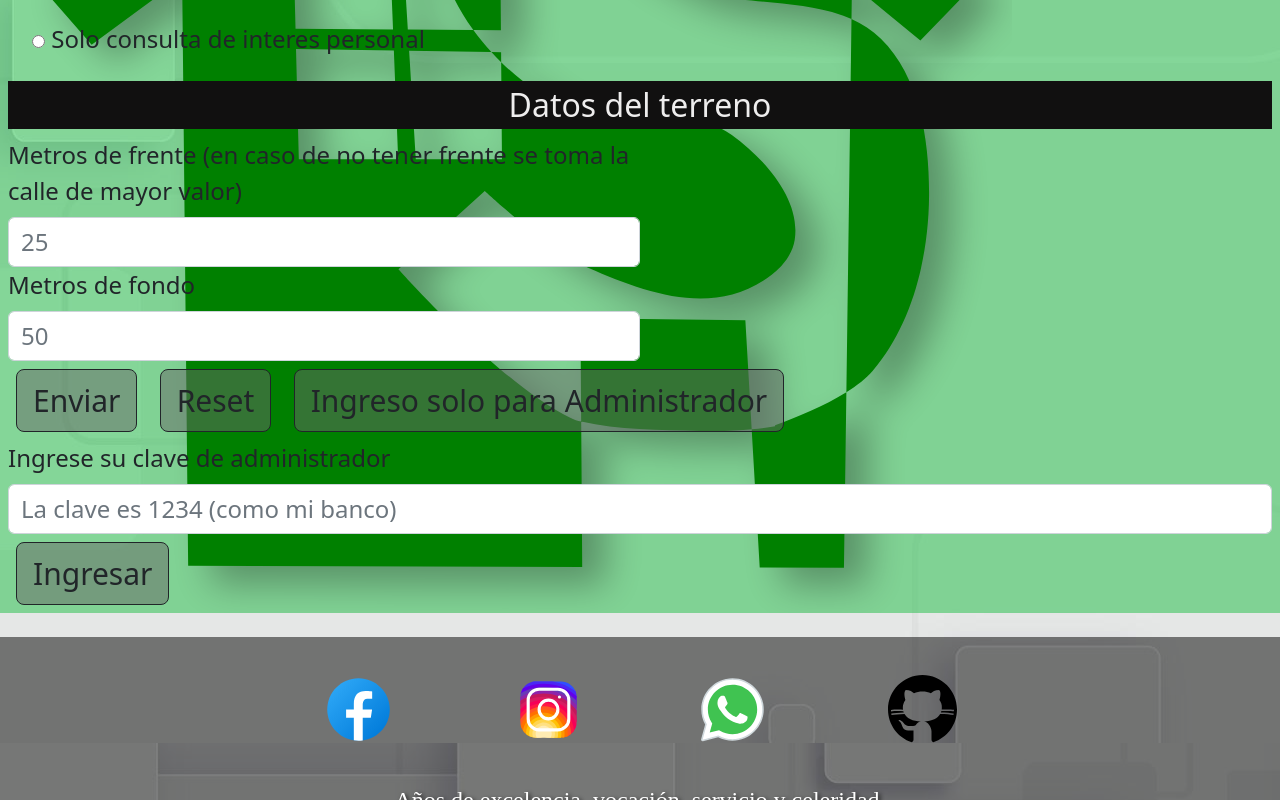
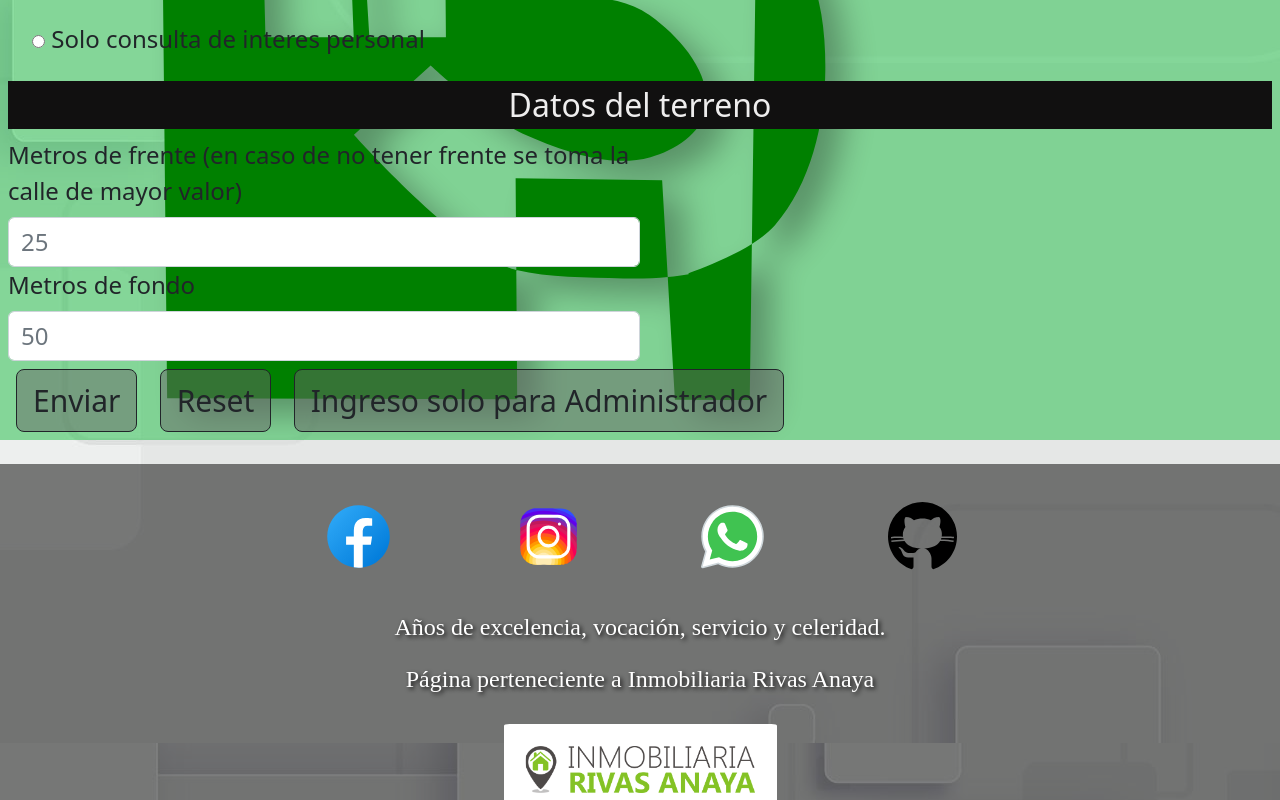
Before and after one commit to tinchiusco/DesafioTasaciones, a plain HTML site: page pages/tasacion.html in a window 1280 px wide. Both pictures are taken after a click on the button "Ingreso solo para Administrador". Shown: the part 1257-2057 px from the top of the page. Drawn offline with nearby package versions, Linux system fonts and the light colour scheme; a web font is replaced by a local one.

Commit message:
Arreglos entrega Op Av

```diff
--- a/js/tasacion.js
+++ b/js/tasacion.js
@@ -125,7 +125,6 @@ const client = [];
     }
 
 // operador TERNARIO
-
     function calcPrice (totalMeter, priceMeter){
         return totalMeter*priceMeter*(mFront > mBg ? 1.3 : 0.9);
     }
@@ -150,26 +149,30 @@ const client = [];
     }
 
     const admin = document.getElementById("admin");
-    const hidden = document.getElementById("hidden");
-    const signIn = document.getElementById("signIn");
-    const password = document.getElementById("password");
 
-    admin.addEventListener("click", () =>{
-        hidden.classList.remove("hidden");
-    })
-
-    signIn.addEventListener("click", () => {
+    admin.addEventListener("click", () => {
 
 
-    /* password === 1234 ? showAll() : emptytext */
 
+        /* let passwordInput = `<div>
+        <label for="password" class="form-label">Ingrese su clave de administrador</label>
+        <input class="form-control" id="password" placeholder="La clave es 1234 (como mi banco)">
+        <button id="signIn" type="submit" class="btn btn-outline-dark m-2 btn-lg bg-btn">Ingresar</button>
+        </div>`
+
+
+        abstract.innerHTML = passwordInput
+
+        const signIn = document.getElementById("signIn")
+        signIn.addEventListener("click", () => {
+            const password = 1234 */
 
         const client = JSON.parse(localStorage.getItem("Client"));
 
+        let emptytext= `<div class="admin"><p>No hay clientes cargados en el sistema</p></div>`;
+        client === 0 ? emptytext : showAll()
 
-
-
-
+        function showAll(){
         let aux = "";
 
         client.forEach( client => {
@@ -190,7 +193,7 @@ const client = [];
             </div>`
 
         abstract.innerHTML = aux;
-    })}
+    })}}
             )
 
 
--- a/pages/tasacion.html
+++ b/pages/tasacion.html
@@ -203,7 +203,7 @@
           <div id="hidden" class="hidden">
             <label for="password" class="form-label">Ingrese su clave de administrador</label>
             <input class="form-control" id="password" placeholder="La clave es 1234 (como mi banco)">
-            <button id="signIn" type="button" class="btn btn-outline-dark m-2 btn-lg bg-btn">Ingresar</button>
+            <button id="signIn" type="submit" class="btn btn-outline-dark m-2 btn-lg bg-btn">Ingresar</button>
             </div>
 
         </form>
```
